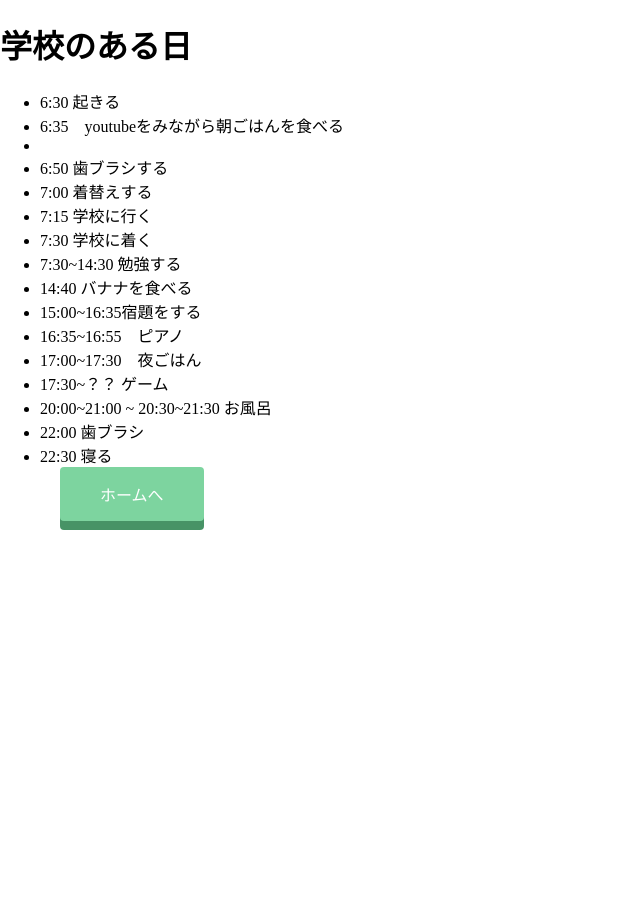
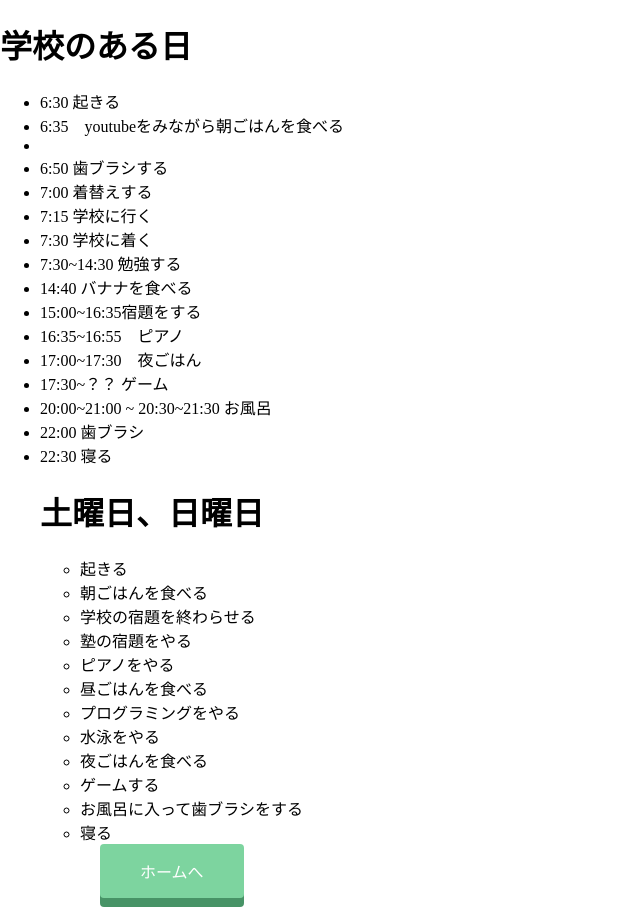
Before and after one commit to onizukaryota/day, a plain HTML site: page index.html in a window 1280 px wide. Shown: the whole page, without its empty margins (0-640 px from the left). Before the commit the page ends 800 px from the top, so only its background shows below. Drawn offline with Linux system fonts and the light colour scheme.

Commit message:
Update index.html

```diff
--- a/index.html
+++ b/index.html
@@ -25,6 +25,20 @@
    <li>20:00~21:00 ~ 20:30~21:30 お風呂</li>
    <li>22:00 歯ブラシ</li>
    <li>22:30 寝る</li>
+  <h1>土曜日、日曜日</h1>
+   <ul>
+     <li>起きる</li>
+     <li>朝ごはんを食べる</li>
+     <li>学校の宿題を終わらせる</li>
+     <li>塾の宿題をやる</li>
+     <li>ピアノをやる</li>
+     <li>昼ごはんを食べる</li>
+     <li>プログラミングをやる</li>
+     <li>水泳をやる</li>
+     <li>夜ごはんを食べる</li>
+     <li>ゲームする</li>
+     <li>お風呂に入って歯ブラシをする</li>
+     <li>寝る</li>
   　<a href="https://onizukaryota.github.io/ryota.github.io/">
      <span class="btn message">ホームへ</span>
      </a>
```
